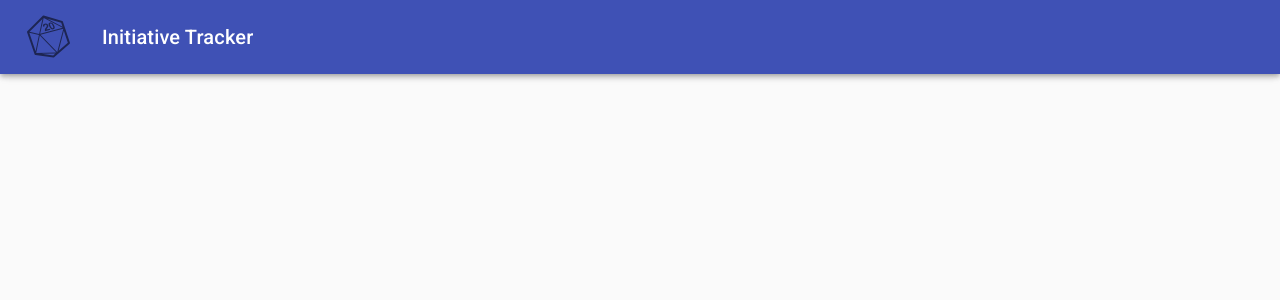
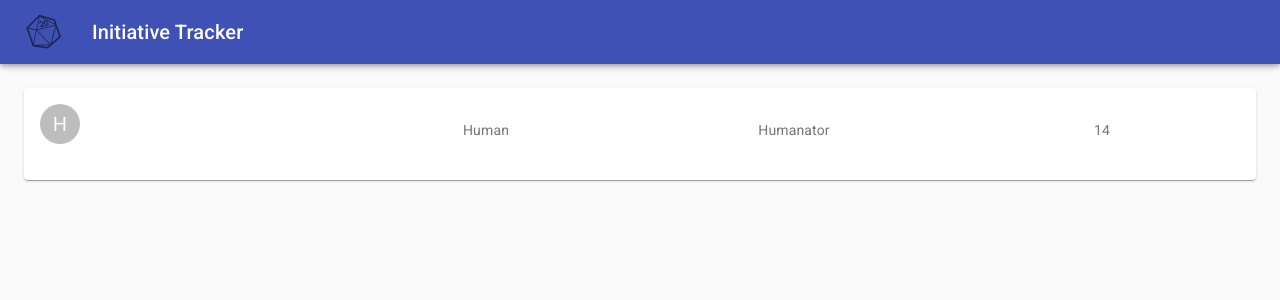
Before and after one commit to Kanuben/D-D_5e_InitTracker, a React (Create React App) app in the folder 5e_init_tracker/: page / in a window 1280 px wide. Shown: the top 300 px of the page. Built offline with nearby package versions, Linux system fonts and the light colour scheme.

Commit message:
Added some place holder for a potential representation of the characters whos initiative we are tracking

```diff
--- a/5e_init_tracker/src/components/App.css
+++ /dev/null
@@ -1,40 +0,0 @@
-.App {
-  text-align: center;
-}
-
-.App-logo {
-  height: 40vmin;
-  pointer-events: none;
-}
-
-@media (prefers-reduced-motion: no-preference) {
-  .App-logo {
-    animation: App-logo-spin infinite 20s linear;
-  }
-}
-
-.App-header {
-  background-color: #282c34;
-  min-height: 100vh;
-  display: flex;
-  flex-direction: column;
-  align-items: center;
-  justify-content: center;
-  font-size: calc(10px + 2vmin);
-  color: white;
-}
-
-.App-link {
-  color: #61dafb;
-}
-
-
-
-@keyframes App-logo-spin {
-  from {
-    transform: rotate(0deg);
-  }
-  to {
-    transform: rotate(360deg);
-  }
-}
--- a/5e_init_tracker/src/components/App.js
+++ b/5e_init_tracker/src/components/App.js
@@ -1,12 +1,9 @@
-import Box from '@material-ui/core/Box';
-import './App.css';
+
 import AppDrawer from './AppDrawer';
 
 function App() {
   return (
-    <Box className="App">
       <AppDrawer/>
-    </Box>
   );
 }
 
--- a/5e_init_tracker/src/components/AppDrawer.js
+++ b/5e_init_tracker/src/components/AppDrawer.js
@@ -18,6 +18,7 @@ import MenuBookIcon from '@material-ui/icons/MenuBook';
 import clsx from 'clsx';
 import React from 'react';
 import { ReactComponent as Logo } from "../assets/download.svg";
+import CharacterCard from './CharacterCard';
 
 
 
@@ -110,7 +111,7 @@ export default function PersistentDrawerLeft() {
                         edge="start"
                         className={clsx(classes.menuButton, open && classes.hide)}
                     >
-                        <SvgIcon style={{ fontSize: 50 }} color="action">
+                        <SvgIcon style={{ fontSize: 40 }} color="action">
                             <Logo />
                         </SvgIcon>
                     </IconButton>
@@ -158,7 +159,7 @@ export default function PersistentDrawerLeft() {
                 })}
             >
                 <div className={classes.drawerHeader} />
-
+                <CharacterCard></CharacterCard>
             </main>
         </div>
     );
--- /dev/null
+++ b/5e_init_tracker/src/components/CharacterCard.js
@@ -0,0 +1,77 @@
+import Avatar from '@material-ui/core/Avatar';
+import Card from '@material-ui/core/Card';
+import CardContent from '@material-ui/core/CardContent';
+import Grid from '@material-ui/core/Grid';
+import { makeStyles } from '@material-ui/core/styles';
+
+const useStyles = makeStyles((theme) => ({
+    root: {
+        flexGrow: 1,
+    },
+    char: {
+        display: 'flex',
+        'align-items': 'center',
+    },
+    charname:{
+        padding: '1em'
+    },
+    col: {
+        padding: theme.spacing(2),
+        textAlign: 'center',
+        color: theme.palette.text.secondary,
+    },
+}));
+
+
+function CharacterCard() {
+    const classes = useStyles();
+
+    return (
+        <Card className="CharacterCard">
+            <CardContent>
+                <div className={classes.root}>
+
+                    <Grid container spacing={4}>
+                        <Grid item xs>
+                            <div>  <Avatar >H</Avatar></div>
+                        </Grid>
+                        <Grid item xs>
+                            <div className={classes.col}>Human</div>
+                        </Grid>
+                        <Grid item xs>
+                            <div className={classes.col}>Humanator</div>
+                        </Grid>
+                        <Grid item xs>
+                            <div className={classes.col}>14</div>
+                        </Grid>
+                    </Grid>
+                </div>
+                {/* <TableContainer>
+                    <Table className={classes.table} aria-label="simple table">
+                        <TableHead>
+                            <TableRow>
+                                <TableCell>Character Name</TableCell>
+                                <TableCell align="right">Race</TableCell>
+                                <TableCell align="right">Initiative</TableCell>
+                            </TableRow>
+                        </TableHead>
+                        <TableBody>
+                            <TableRow key='Humanator'>
+                                <TableCell component="th" scope="row">
+                                    <div className={classes.char}>
+                                        <Avatar >H</Avatar>
+                                        <span className={classes.charname}>Humanator</span>
+                                    </div>
+                                </TableCell>
+                                <TableCell align="right">Human</TableCell>
+                                <TableCell align="right">14</TableCell>
+                            </TableRow>
+                        </TableBody>
+                    </Table>
+                </TableContainer> */}
+            </CardContent>
+        </Card>
+    );
+}
+
+export default CharacterCard;
```
Also changed, not shown: 1 other file (tests, documents, lock files or other folders).
